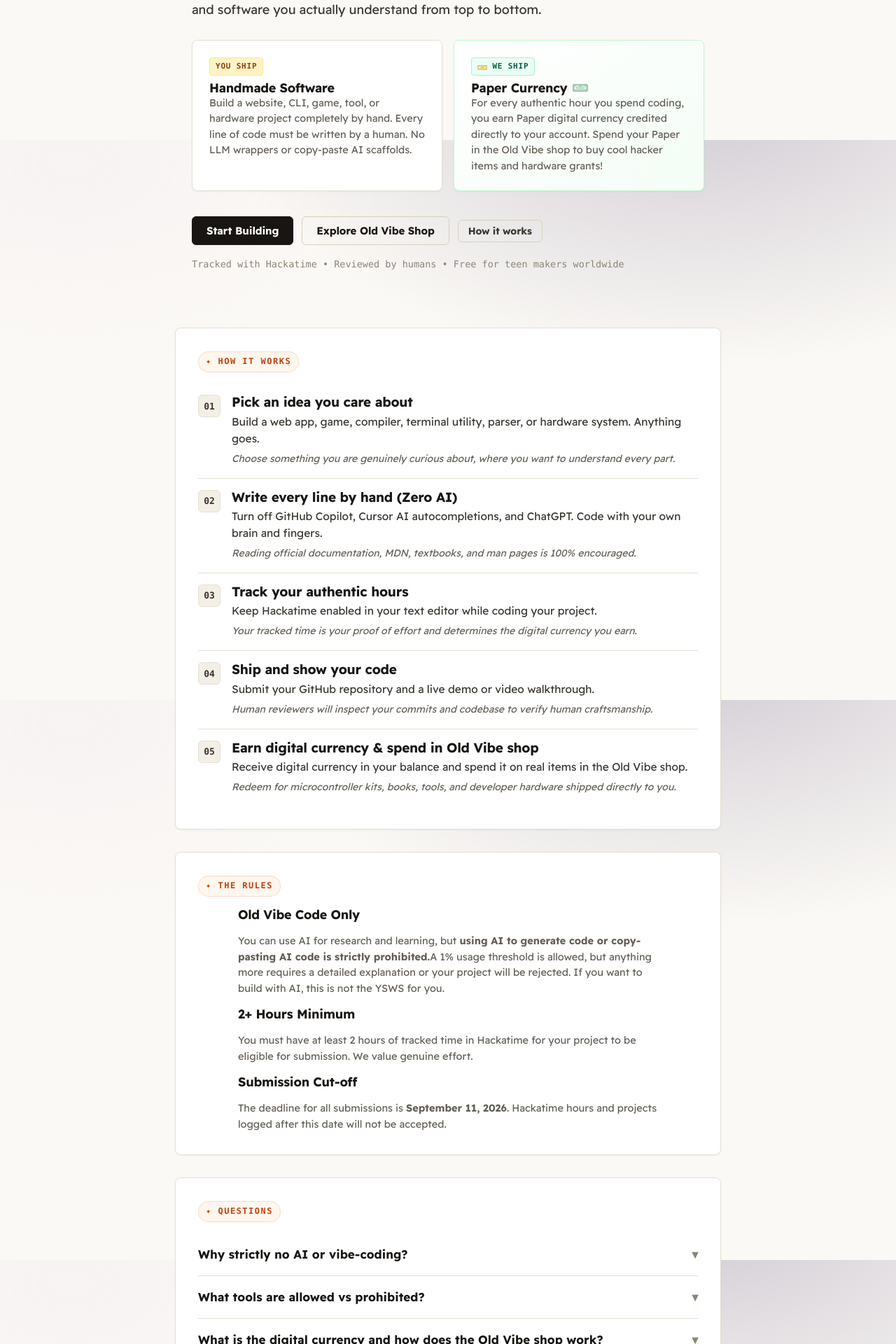
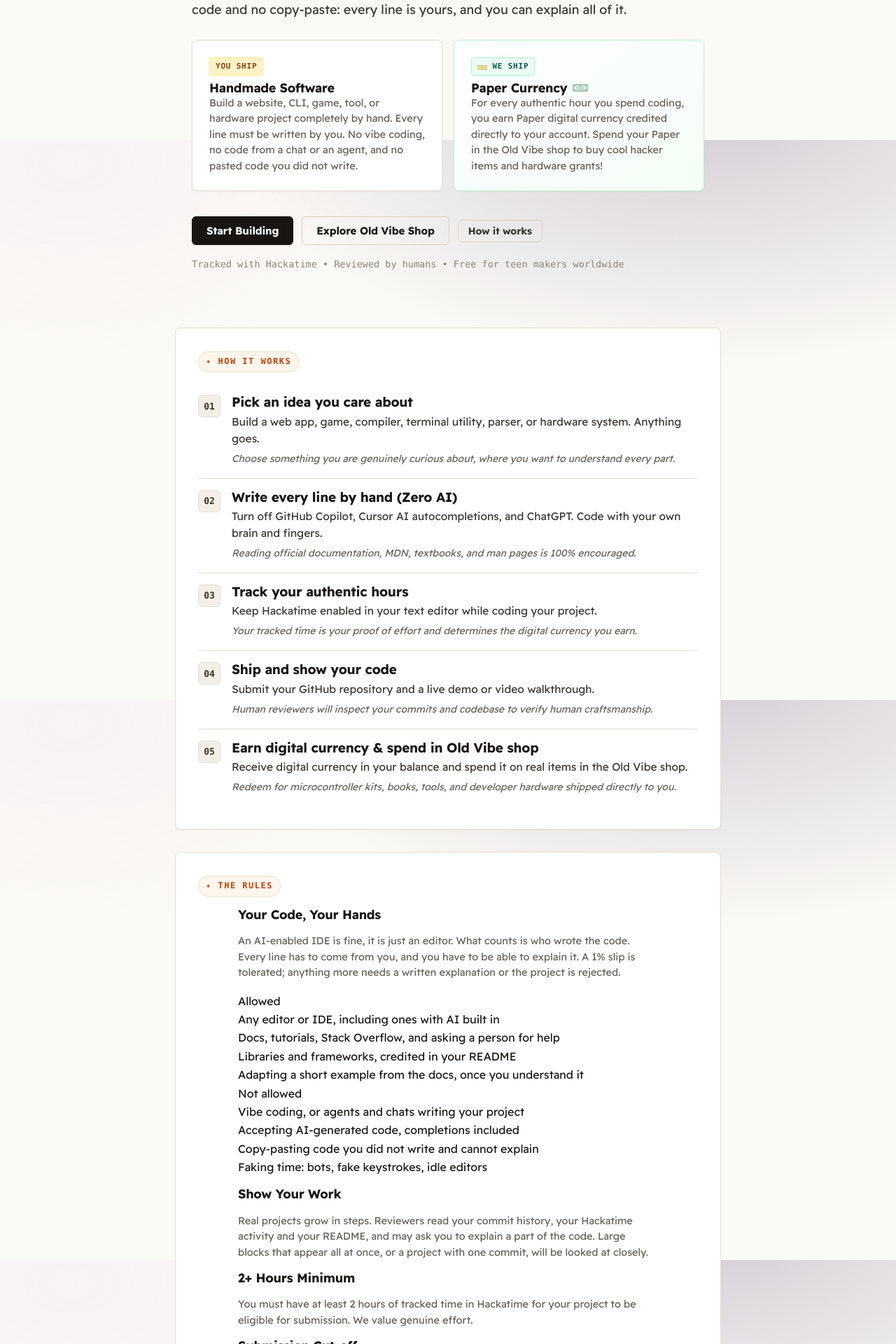
Before and after one commit to cyberworrier8088/Old-Vibe, a Next.js app in the folder old-vibe/: page / in a window 1280 px wide. Shown: the part 600-2520 px from the top of the page at 70% size. Built offline with nearby package versions, Linux system fonts and the light colour scheme.

Commit message:
feat(policy): AI-enabled editors allowed, AI-written and pasted code are not; update rules, FAQ and reviewer wording

```diff
--- a/old-vibe/app/(app)/dash/ships/[id]/FraudInspector.tsx
+++ b/old-vibe/app/(app)/dash/ships/[id]/FraudInspector.tsx
@@ -490,7 +490,7 @@ export function FraudInspector({
                 ))}
               </div>
               <p className={styles.aiRuleViolationNote}>
-                <strong>Old-Vibe Policy Violation:</strong> Old-Vibe rewards are strictly reserved for code written by hand. Projects utilizing automated AI agents (such as Antigravity IDE, Cursor, Windsurf, Copilot, or LLM code generators) are not eligible for approval.
+                <strong>Old-Vibe Policy Violation:</strong> Old-Vibe rewards are for code the maker wrote themselves. An AI-enabled IDE is allowed, but projects with AI-written code, agent output or pasted code are not eligible for approval.
               </p>
             </div>
           ) : null}
--- a/old-vibe/app/(app)/dash/ships/[id]/page.tsx
+++ b/old-vibe/app/(app)/dash/ships/[id]/page.tsx
@@ -247,7 +247,8 @@ export default async function ReviewPage({ params }: { params: Promise<{ id: str
             <div className={styles.guidelinesBox}>
               <div className={styles.guidelinesTitle}>Old-Vibe Review Checklist</div>
               <ul className={styles.guidelinesList}>
-                <li>No AI-generated scaffolding or LLM code wrappers.</li>
+                <li>No AI-written code, agent output or pasted code. An AI-enabled editor alone is fine.</li>
+                <li>Commit history shows real iteration, not one large drop.</li>
                 <li>Verify commit activity occurred during the valid event window.</li>
                 <li>Confirm repo and live demo are accessible and functional.</li>
               </ul>
--- a/old-vibe/app/(site)/page.tsx
+++ b/old-vibe/app/(site)/page.tsx
@@ -13,7 +13,7 @@ export default function HomePage() {
         <div className={styles.kicker}>
           <span>Old Vibe</span>
           <span>•</span>
-          <span>No AI</span>
+          <span>Hand-written</span>
           <span>•</span>
           <span style={{ display: "inline-flex", alignItems: "center", gap: 5 }}>
             <PaperIcon size={16} variant="default" /> Paper Currency Rewards
@@ -26,8 +26,7 @@ export default function HomePage() {
         </h1>
 
         <p className={styles.lead}>
-          No vibe coding. No prompt engineering. No AI autocomplete. Just you, your editor, and
-          software you actually understand from top to bottom.
+          Use any editor you like, even an AI-enabled IDE. But no vibe coding, no AI-written code and no copy-paste: every line is yours, and you can explain all of it.
         </p>
 
         <div className={styles.dealGrid}>
@@ -37,8 +36,7 @@ export default function HomePage() {
             </div>
             <h2 className={styles.dealTitle}>Handmade Software</h2>
             <p className={styles.dealBody}>
-              Build a website, CLI, game, tool, or hardware project completely by hand. Every line of code
-              must be written by a human. No LLM wrappers or copy-paste AI scaffolds.
+              Build a website, CLI, game, tool, or hardware project completely by hand. Every line must be written by you. No vibe coding, no code from a chat or an agent, and no pasted code you did not write.
             </p>
           </div>
 
@@ -79,11 +77,39 @@ export default function HomePage() {
 
       <Section id="rules" label="the rules">
         <div className={styles.rulesContent}>
-          <h2 className={styles.dealTitle}>Old Vibe Code Only</h2>
+          <h2 className={styles.dealTitle}>Your Code, Your Hands</h2>
           <p className={styles.dealBody}>
-            You can use AI for research and learning, but <strong>using AI to generate code or copy-pasting AI code is strictly prohibited.</strong>
-            A 1% usage threshold is allowed, but anything more requires a detailed explanation or your project will be rejected.
-            If you want to build with AI, this is not the YSWS for you.
+            An AI-enabled IDE is fine, it is just an editor. What counts is who wrote the code.
+            Every line has to come from you, and you have to be able to explain it. A 1% slip is
+            tolerated; anything more needs a written explanation or the project is rejected.
+          </p>
+
+          <div className={styles.ruleCols}>
+            <div className={`${styles.ruleCard} ${styles.ruleYes}`}>
+              <span className={styles.ruleHead}>Allowed</span>
+              <ul>
+                <li>Any editor or IDE, including ones with AI built in</li>
+                <li>Docs, tutorials, Stack Overflow, and asking a person for help</li>
+                <li>Libraries and frameworks, credited in your README</li>
+                <li>Adapting a short example from the docs, once you understand it</li>
+              </ul>
+            </div>
+            <div className={`${styles.ruleCard} ${styles.ruleNo}`}>
+              <span className={styles.ruleHead}>Not allowed</span>
+              <ul>
+                <li>Vibe coding, or agents and chats writing your project</li>
+                <li>Accepting AI-generated code, completions included</li>
+                <li>Copy-pasting code you did not write and cannot explain</li>
+                <li>Faking time: bots, fake keystrokes, idle editors</li>
+              </ul>
+            </div>
+          </div>
+
+          <h2 className={styles.dealTitle}>Show Your Work</h2>
+          <p className={styles.dealBody}>
+            Real projects grow in steps. Reviewers read your commit history, your Hackatime
+            activity and your README, and may ask you to explain a part of the code. Large blocks
+            that appear all at once, or a project with one commit, will be looked at closely.
           </p>
 
           <h2 className={styles.dealTitle}>2+ Hours Minimum</h2>
--- a/old-vibe/components/site/Faq.tsx
+++ b/old-vibe/components/site/Faq.tsx
@@ -8,20 +8,32 @@ type Entry = { question: string; answer: ReactNode };
 
 const FAQ: Entry[] = [
   {
-    question: "Why strictly no AI or vibe-coding?",
+    question: "Why no vibe coding?",
     answer:
-      "Vibe coding might be trendy, but Old Vibe is about true craftsmanship. When you code without AI, you genuinely learn how software works: you debug your own mistakes, understand every data structure, and build lasting intuition. We want to celebrate the real craft of programming.",
+      "Old Vibe is about craft. When you write the code yourself you debug your own mistakes, understand every data structure and build intuition that lasts. Vibe coding hands that learning to a model, so it does not count here.",
   },
   {
     question: "What tools are allowed vs prohibited?",
     answer: (
       <>
-        <strong>Allowed:</strong> Language documentation, MDN, textbooks, StackOverflow answers, standard syntax highlighting, and linters.
+        <strong>Allowed:</strong> any editor or IDE (including AI-enabled ones), documentation, MDN,
+        textbooks, Stack Overflow, linters and formatters.
         <br />
         <br />
-        <strong>Prohibited:</strong> GitHub Copilot, Cursor AI autocompletions, ChatGPT, Claude, v0, Bolt.new, and any AI code generation or boilerplate synthesis.
+        <strong>Not allowed:</strong> code written by ChatGPT, Claude, v0, Bolt.new, agents or
+        generators, accepted AI completions, vibe coding, and copy-pasting code you did not write.
       </>
     ),
+  },
+  {
+    question: "Can I use Cursor, Copilot or another AI IDE?",
+    answer:
+      "You can open it, it is just an editor. You cannot let it write your project: chat, agent mode and accepted suggestions all count as AI-written code. If you are not sure, turn the AI features off while you work on your submission.",
+  },
+  {
+    question: "Is copy-paste allowed?",
+    answer:
+      "Not for code you did not write. Reading docs and typing out what you learned is fine. Pasting a block from somewhere else is not, and large blocks that appear in one go are flagged during review.",
   },
   {
     question: "What is the digital currency and how does the Old Vibe shop work?",
@@ -36,7 +48,7 @@ const FAQ: Entry[] = [
   {
     question: "How do reviewers know if AI was used?",
     answer:
-      "Our reviewers examine your git commit history, coding cadence on Hackatime, and code architecture. Natural human coding has iterative commits, edits, and distinct problem-solving styles that look completely different from LLM outputs. You will also submit a brief demo explaining your code.",
+      "Reviewers read your commit history, your Hackatime activity (cadence, files, sudden large additions) and your README, and may ask you about a part of your code. Real work shows iteration, mistakes and fixes. Generated or pasted code looks different.",
   },
   {
     question: "Who is eligible to participate?",
```
Also changed, not shown: old-vibe/app/(app)/dash/ships/[id]/DecisionForm.tsx (+14 -3 lines).
